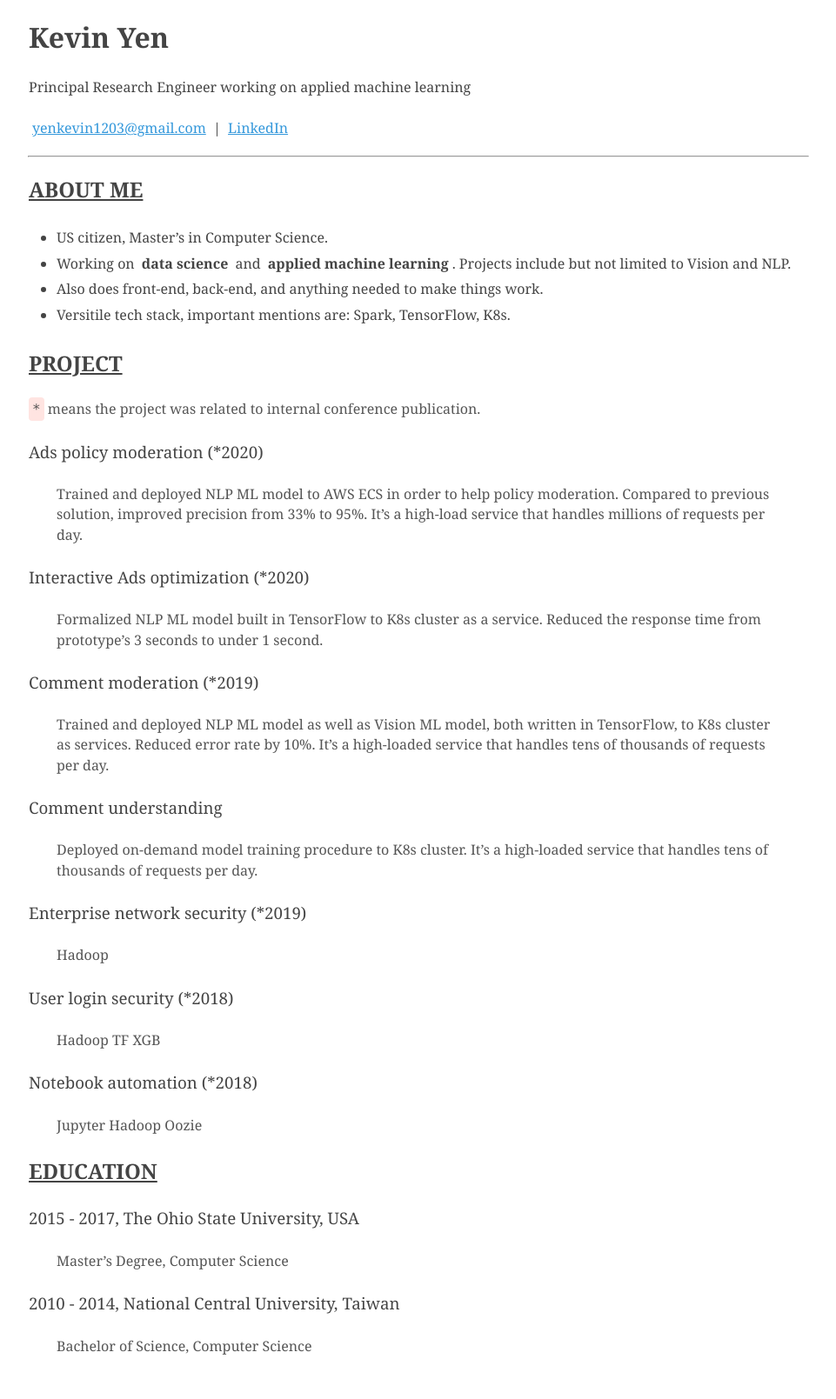
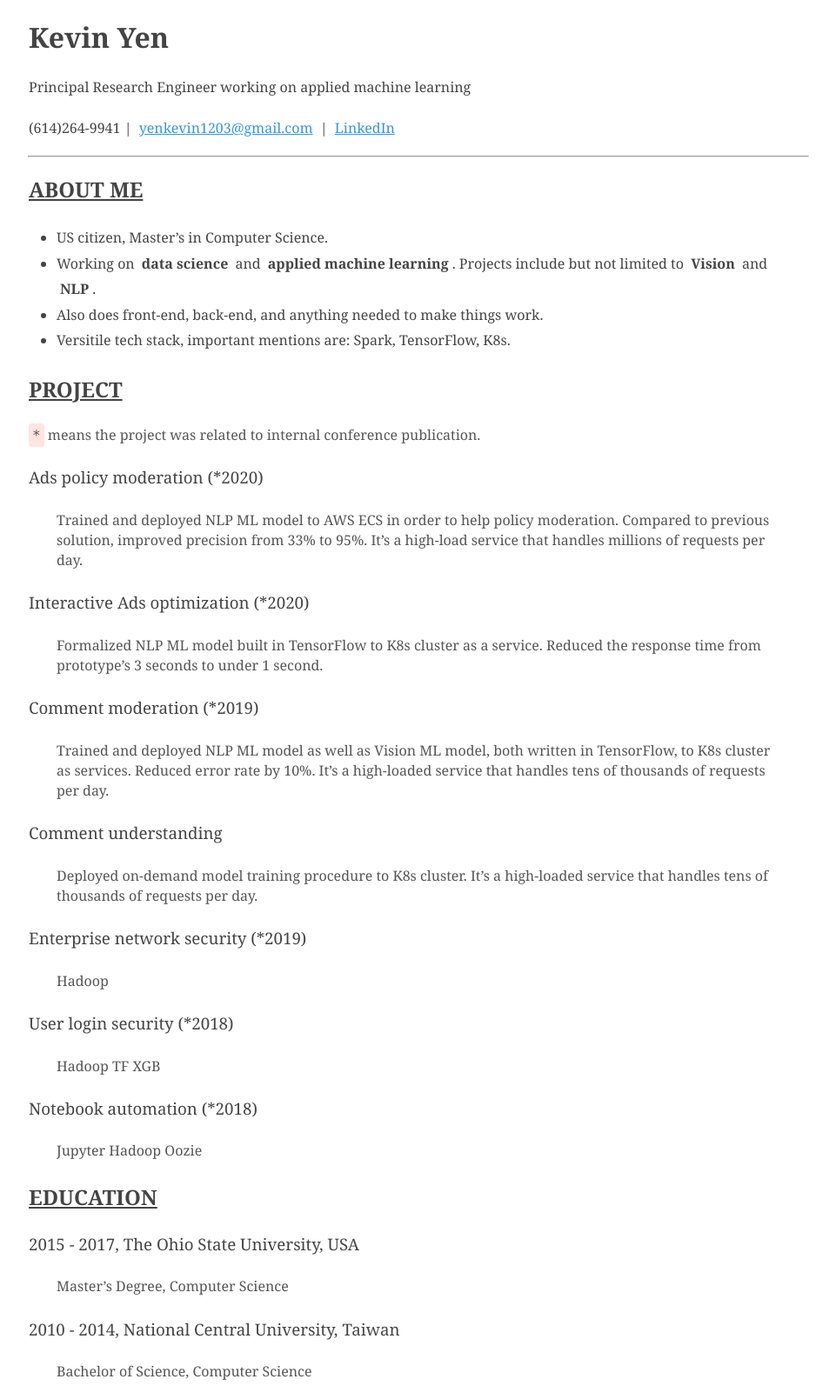
Before and after one commit to NivekNey/NivekNey.github.io, a Jekyll site: the page built from index.md, in a window 1280 px wide. Shown: the whole page at 87% size, without its empty margins (159-1120 px from the left). Built offline with Jekyll 4.4.1, drawn with Linux system fonts in a browser that asks for light colours; before the commit the page ends 1580 px from its top, so only the background shows below that.

Commit message:
Update index.md

```diff
--- a/index.md
+++ b/index.md
@@ -7,7 +7,8 @@ title: Kevin Yen
 #### Principal Research Engineer working on applied machine learning
 
 <h4 id="webaddress">
-<a href="yenkevin1203@gmail.com">yenkevin1203@gmail.com</a>
+(614)264-9941
+| <a href="yenkevin1203@gmail.com">yenkevin1203@gmail.com</a>
 | <a href="https://www.linkedin.com/in/kevinyen91">LinkedIn</a>
 <!-- | <a href="https://github.com/NivekNey">GitHub</a> -->
 </h4>
@@ -17,7 +18,7 @@ title: Kevin Yen
 ## About me
 
 -   US citizen, Master's in Computer Science.
--   Working on __data science__ and __applied machine learning__. Projects include but not limited to Vision and NLP.
+-   Working on __data science__ and __applied machine learning__. Projects include but not limited to __Vision__ and __NLP__.
 -   Also does front-end, back-end, and anything needed to make things work.
 -   Versitile tech stack, important mentions are: Spark, TensorFlow, K8s.
 
```
